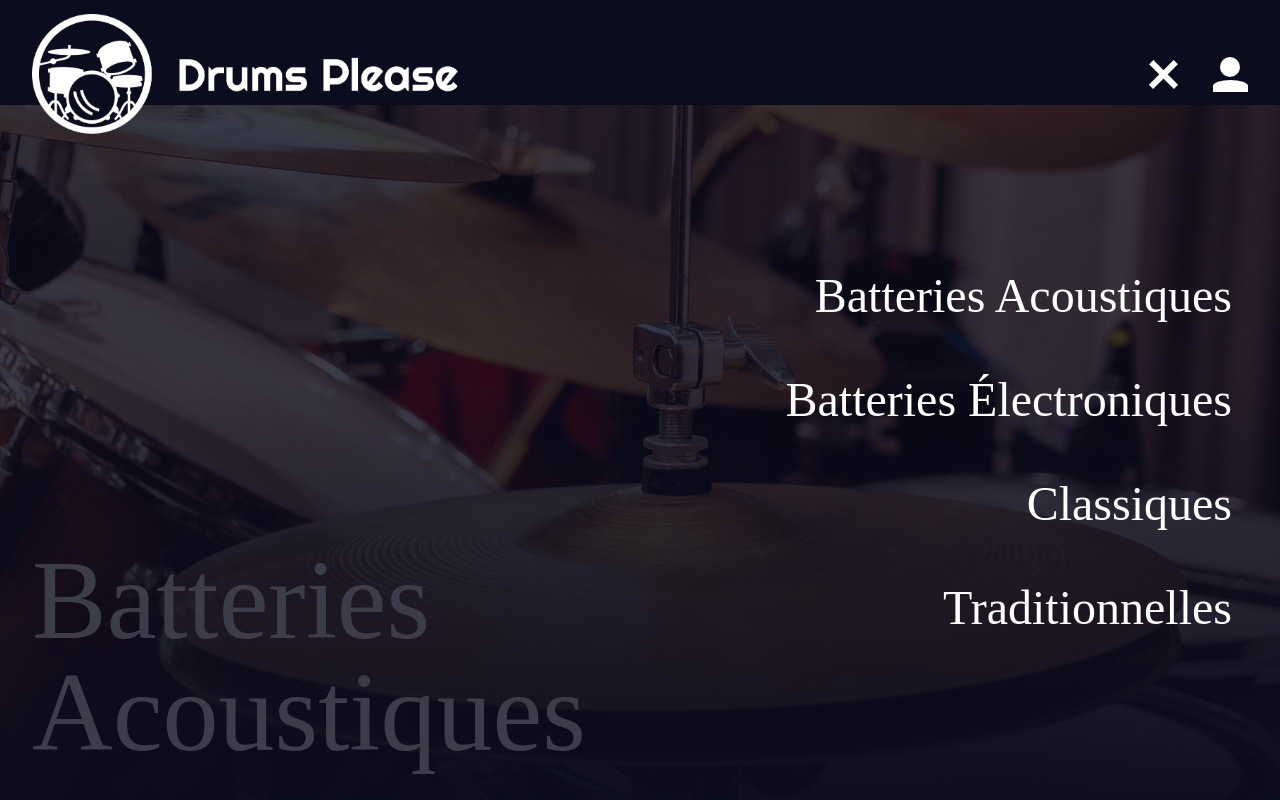
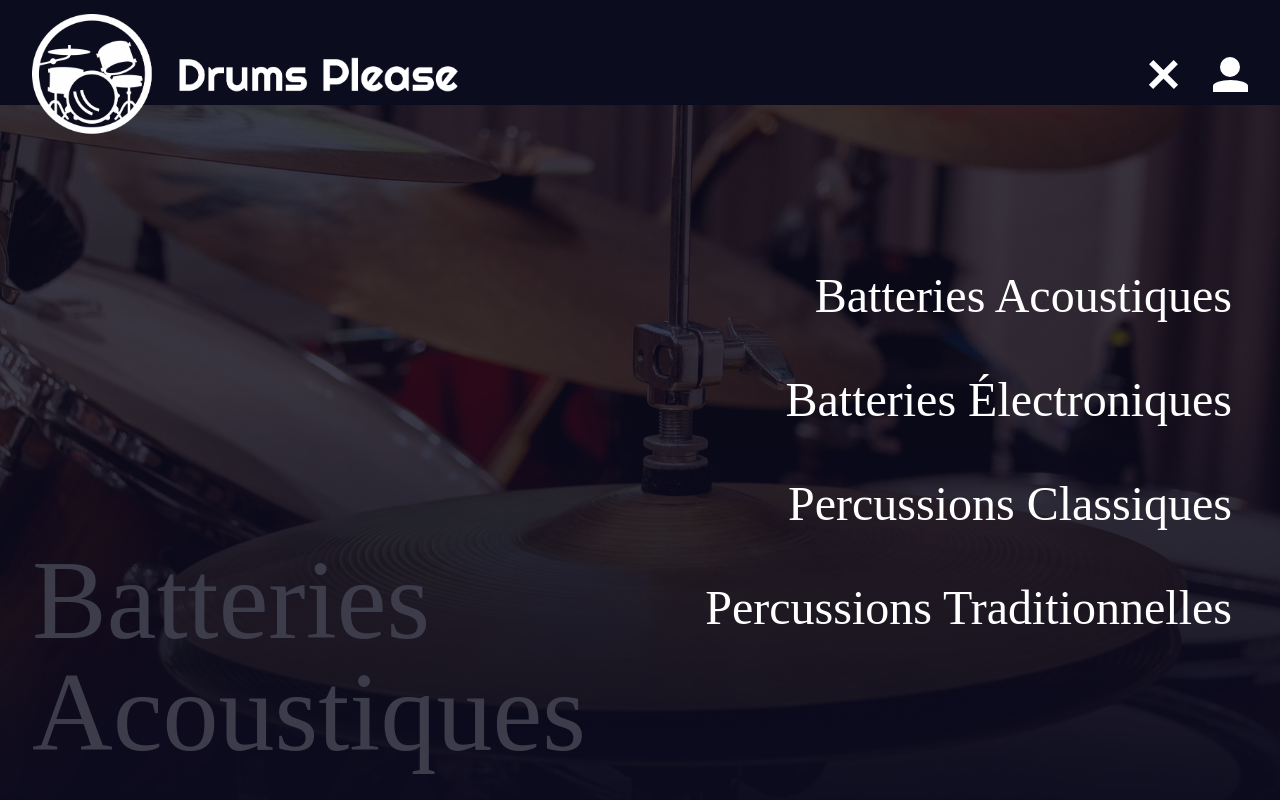
Before and after one commit to LaiPe/drums-please, a Next.js app: page /products/batteries-acoustiques in a window 1280 px wide. Both pictures are taken after a click on the button 1163 px from the left and 74 px from the top of the page. Shown: the top 800 px of the page. Built offline with nearby package versions, Linux system fonts and the light colour scheme; grey boxes are pictures that could not be loaded.

Commit message:
feat: enhance NavControls and NavModal components with dynamic product links and self-click handling

```diff
--- a/src/components/navigation/NavControls.tsx
+++ b/src/components/navigation/NavControls.tsx
@@ -1,40 +1,44 @@
 'use client'
 
-import { useState } from "react"
+import { useState, useEffect } from "react"
+import { usePathname } from "next/navigation"
 import ProductNavButton from '@/components/navigation/buttons/ProductNavButton'
 import AccountNavButton from '@/components/navigation/buttons/AccountNavButton'
 import NavModal from '@/components/navigation/modal/NavModal'
 import styles from "@/layouts/header.module.css"
 
-export const NAVLINKS = {
-    "products-nav": [
-        { name: "Batteries Acoustiques", path: "/produits/bat-acoustiques" },
-        { name: "Batteries Électroniques", path: "/produits/bat-electroniques" },
-        { name: "Classiques", path: "/produits/classiques" },
-        { name: "Traditionnelles", path: "/produits/traditionnelles" },
-    ],
-    "account-nav": [
-        { name: "Se Connecter", path: "/login" },
-        { name: "S'inscrire", path: "/register" },
-    ],
-}
+type NavLink = { name: string; path: string }
 
-export default function NavControls() {
+const ACCOUNT_LINKS: NavLink[] = [
+    { name: "Se Connecter", path: "/login" },
+    { name: "S'inscrire", path: "/register" },
+]
+
+export default function NavControls({ productLinks }: { productLinks: NavLink[] }) {
     const [activeNav, setActiveNav] = useState<'products' | 'account' | null>(null)
+    const pathname = usePathname()
+
+    useEffect(() => {
+        setActiveNav(null)
+    }, [pathname])
 
     const toggleNav = (nav: 'products' | 'account') => {
         setActiveNav(prev => prev === nav ? null : nav)
+    }
+
+    const handleSelfClick = () => {
+        setActiveNav(null)
     }
 
     return (
         <nav className={styles.nav}>
             <div id="nav-produits" className={styles.subNav}>
                 <ProductNavButton onClick={() => toggleNav('products')} isActive={activeNav === 'products'} />
-                <NavModal isOpen={activeNav === 'products'} links={NAVLINKS["products-nav"]} />
+                <NavModal isOpen={activeNav === 'products'} links={productLinks} pathname={pathname} onSelfClick={handleSelfClick} />
             </div>
             <div id="nav-compte" className={styles.subNav}>
                 <AccountNavButton onClick={() => toggleNav('account')} isActive={activeNav === 'account'} />
-                <NavModal isOpen={activeNav === 'account'} links={NAVLINKS["account-nav"]} />
+                <NavModal isOpen={activeNav === 'account'} links={ACCOUNT_LINKS} pathname={pathname} onSelfClick={handleSelfClick} />
             </div>
         </nav>
     )
--- a/src/components/navigation/modal/NavModal.tsx
+++ b/src/components/navigation/modal/NavModal.tsx
@@ -4,15 +4,22 @@ import styles from "./NavModal.module.css"
 interface NavModalProps {
     isOpen: boolean
     links: { name: string, path: string }[]
+    pathname: string
+    onSelfClick: () => void
 }
 
-const NavModal: React.FC<NavModalProps> = ({ isOpen, links}) => {
+const NavModal: React.FC<NavModalProps> = ({ isOpen, links, pathname, onSelfClick }) => {
     return (
         <div className={`${styles.navModal} ${isOpen ? styles.open : ""}`}>
             <ul className={styles.linkList}>
                 {links.map((link, index) => (
                     <li key={index}>
-                        <Link href={link.path}>{link.name}</Link>
+                        <Link
+                            href={link.path}
+                            onClick={link.path === pathname ? (e) => { e.preventDefault(); onSelfClick() } : undefined}
+                        >
+                            {link.name}
+                        </Link>
                     </li>
                 ))}
             </ul>
--- a/src/layouts/header.tsx
+++ b/src/layouts/header.tsx
@@ -1,8 +1,14 @@
 import Link from "next/link"
 import styles from "./header.module.css"
 import NavControls from "@/components/navigation/NavControls"
+import { productsCategories } from "@/data/placehorlder-data"
 
 export default function Header() {
+    const productLinks = productsCategories.map(cat => ({
+        name: cat.name,
+        path: `/products/${cat.slug}`,
+    }))
+
     return (
         <header className={styles.header}>
             <Link href="/">
@@ -18,7 +24,7 @@ export default function Header() {
                     />
                 </picture>
             </Link>
-            <NavControls />
+            <NavControls productLinks={productLinks} />
         </header>
     )
 }
```
